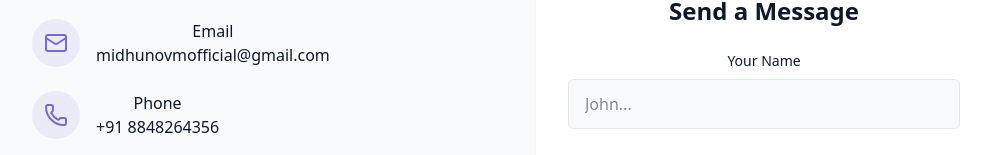
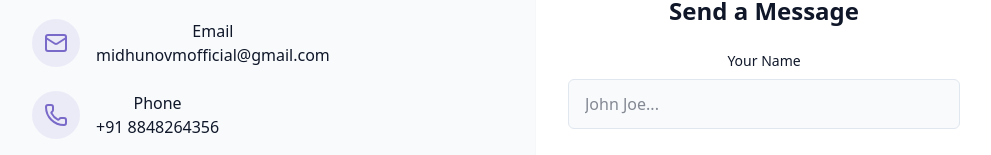
Before and after one commit to Midhun2k1/Portfolio, a React (Vite) app in the folder my-porfolio/: page / in a window 1280 px wide. Shown: the part 3765-3920 px from the top of the page, without its empty margins (128-1119 px from the left). Built offline with nearby package versions, Linux system fonts and the light colour scheme.

Commit message:
contact section

```diff
--- a/my-porfolio/src/components/ContactSection.jsx
+++ b/my-porfolio/src/components/ContactSection.jsx
@@ -124,7 +124,7 @@ export const ContactSection = () => {
                   name="name"
                   required
                   className="w-full px-4 py-3 rounded-md border border-input bg-background focus:outline-hidden foucs:ring-2 focus:ring-primary"
-                  placeholder="John..."
+                  placeholder="John Joe..."
                 />
               </div>
 
```
